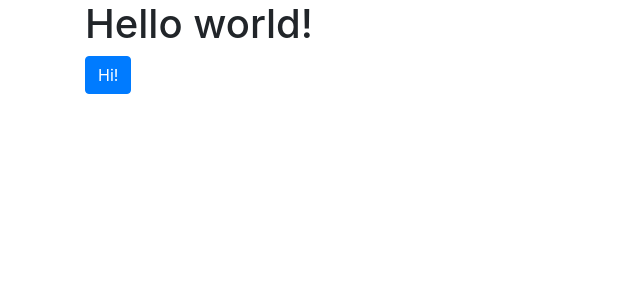
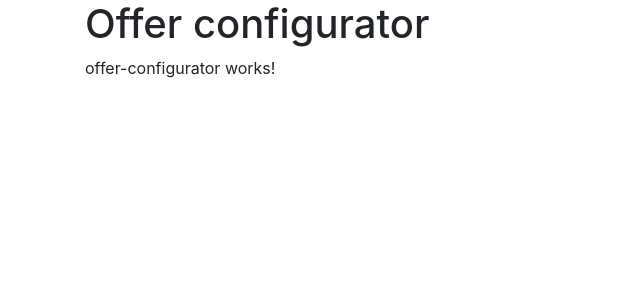
Before and after one commit to marcinmajkowski/angular-advanced-forms, an Angular app: page / in a window 1280 px wide. Shown: the top 300 px of the page, without its empty margins (0-640 px from the left). Built offline with nearby package versions, Linux system fonts and the light colour scheme.

Commit message:
Add offer configurator component

```diff
--- a/src/app/app.component.html
+++ b/src/app/app.component.html
@@ -1,4 +1,3 @@
 <div class="container">
-  <h1>Hello world!</h1>
-  <button class="btn btn-primary">Hi!</button>
+  <app-offer-configurator></app-offer-configurator>
 </div>
--- a/src/app/app.module.ts
+++ b/src/app/app.module.ts
@@ -4,10 +4,12 @@ import { FormsModule } from '@angular/forms';
 import { NgbModule } from '@ng-bootstrap/ng-bootstrap';
 
 import { AppComponent } from './app.component';
+import { OfferConfiguratorComponent } from './offer-configurator/offer-configurator.component';
 
 @NgModule({
   declarations: [
-    AppComponent
+    AppComponent,
+    OfferConfiguratorComponent
   ],
   imports: [
     BrowserModule,
--- /dev/null
+++ b/src/app/offer-configurator/offer-configurator.component.html
@@ -0,0 +1,4 @@
+<h1>Offer configurator</h1>
+<p>
+  offer-configurator works!
+</p>
--- /dev/null
+++ b/src/app/offer-configurator/offer-configurator.component.ts
@@ -0,0 +1,15 @@
+import { Component, OnInit } from '@angular/core';
+
+@Component({
+  selector: 'app-offer-configurator',
+  templateUrl: './offer-configurator.component.html',
+  styleUrls: ['./offer-configurator.component.scss']
+})
+export class OfferConfiguratorComponent implements OnInit {
+
+  constructor() { }
+
+  ngOnInit() {
+  }
+
+}
```
Also changed, not shown: src/app/offer-configurator/offer-configurator.component.scss (added), 1 other file (tests, documents, lock files or other folders).
